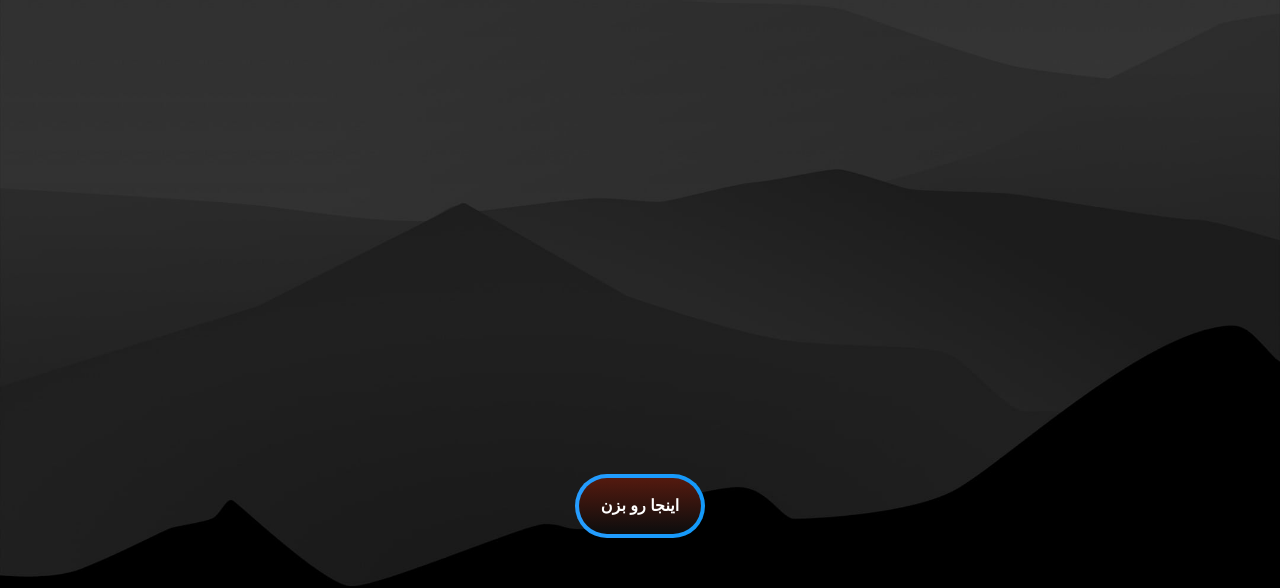
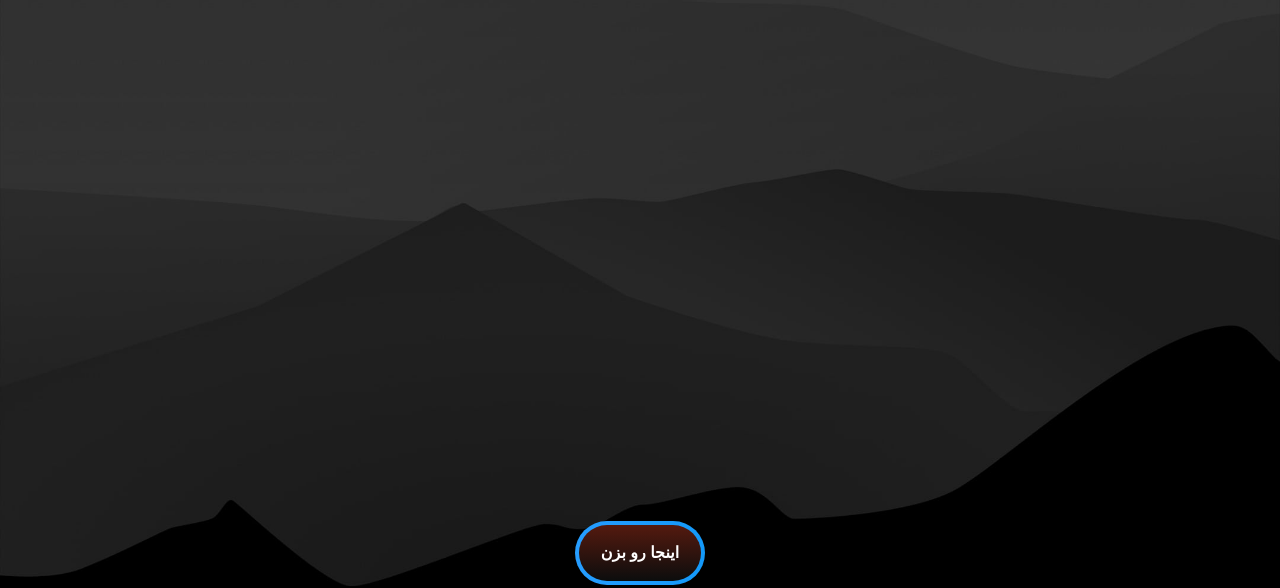
Before and after one commit to erfan1881/vg1881, a plain HTML site: page index.html in a window 1280 px wide. Shown: the part 212-800 px from the top of the page. Drawn offline with Linux system fonts and the light colour scheme.

Commit message:
Update f.css

```diff
--- a/f.css
+++ b/f.css
@@ -1,4 +1,3 @@
-
 *,
 *::after,
 *::before {
@@ -1022,7 +1021,7 @@ body {
   pointer-events: auto;
   position: relative;
   text-align: center;
-  bottom: 50px;
+  margin-bottom:3px ;
   text-decoration: none;
   text-transform: none;
   user-select: none;
```
